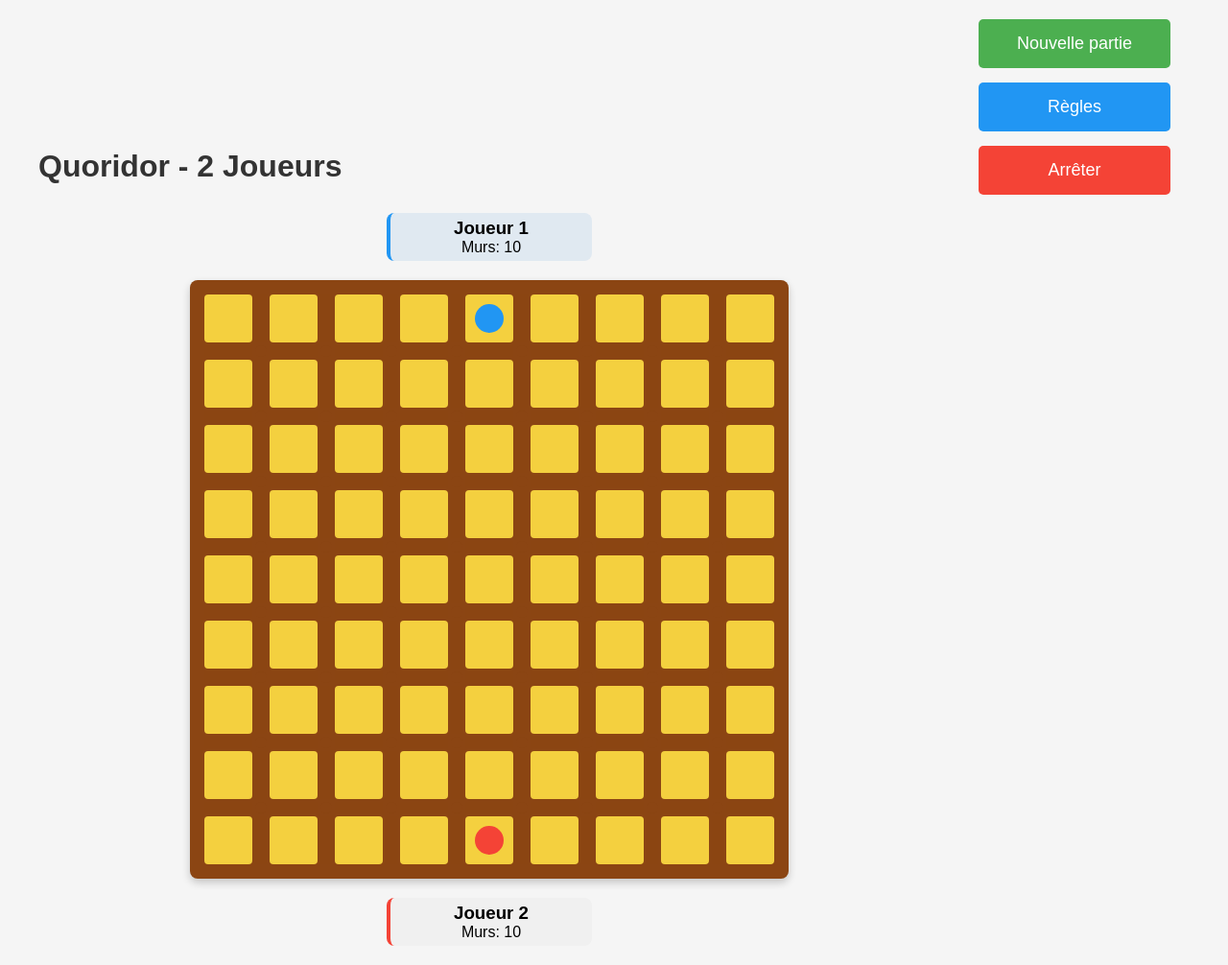
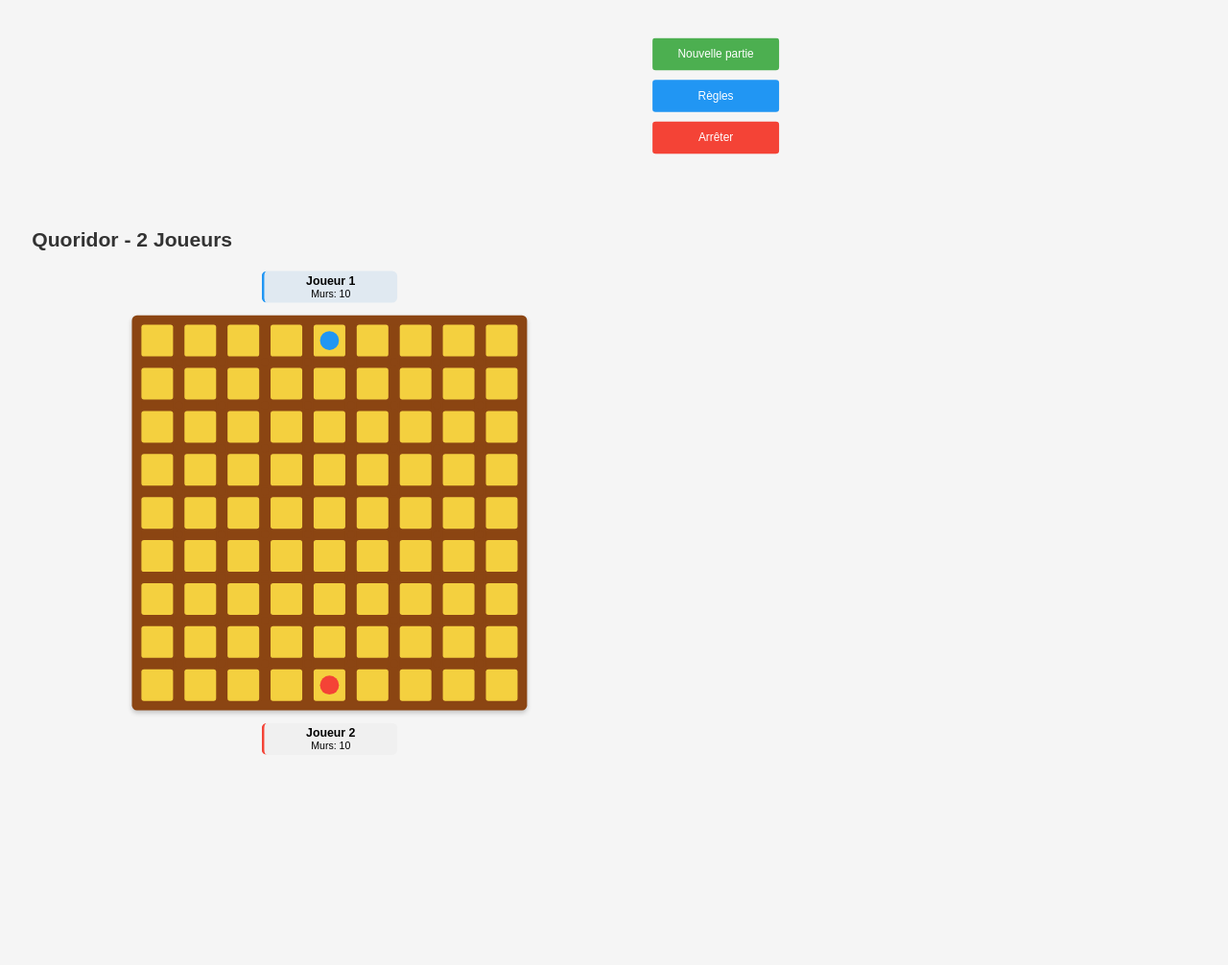
Before and after one commit to lylia-guemat/Quoridor, a FastAPI app: page /game/2players in a window 1280 px wide. Shown: the whole page at 96% size. After the commit the page ends 787 px from the top, so only its background shows below. Run offline with FastAPI, Linux system fonts and the light colour scheme.

Commit message:
pas de scoll

```diff
--- a/Quoridor_front/static/css/style.css
+++ b/Quoridor_front/static/css/style.css
@@ -9,6 +9,23 @@
     align-items: center;
     justify-content: center;
 }
+html, body {
+  margin: 0;
+  padding: 0;
+  height: 100vh;
+  overflow: hidden; /* interdit le scroll global */
+}
+
+body {
+  display: flex;
+  justify-content: center; /* centre horizontalement */
+  align-items: flex-start; /* ancre en haut verticalement */
+}
+
+.container {
+  transform-origin: top left;
+}
+
 
 .welcome-container, .mode-selection-container, .difficulty-container {
     text-align: center;
--- a/Quoridor_front/templates/game_2players.html
+++ b/Quoridor_front/templates/game_2players.html
@@ -65,6 +65,22 @@
         </div>
     </div>
     <script src="/static/js/app.js"></script>
+    <script>
+function fitToScreen() {
+  const container = document.querySelector('.container');
+  container.style.transform = 'scale(1)'; // reset scale
+
+  const scaleX = window.innerWidth / container.scrollWidth;
+  const scaleY = window.innerHeight / container.scrollHeight;
+  const scale = Math.min(scaleX, scaleY);
+
+  container.style.transform = `scale(${scale})`;
+}
+
+window.addEventListener('load', fitToScreen);
+window.addEventListener('resize', fitToScreen);
+</script>
+
 </body>
 
 </html>
```
Also changed, not shown: Quoridor_front/templates/game_4players.html (+16 -0 lines).
